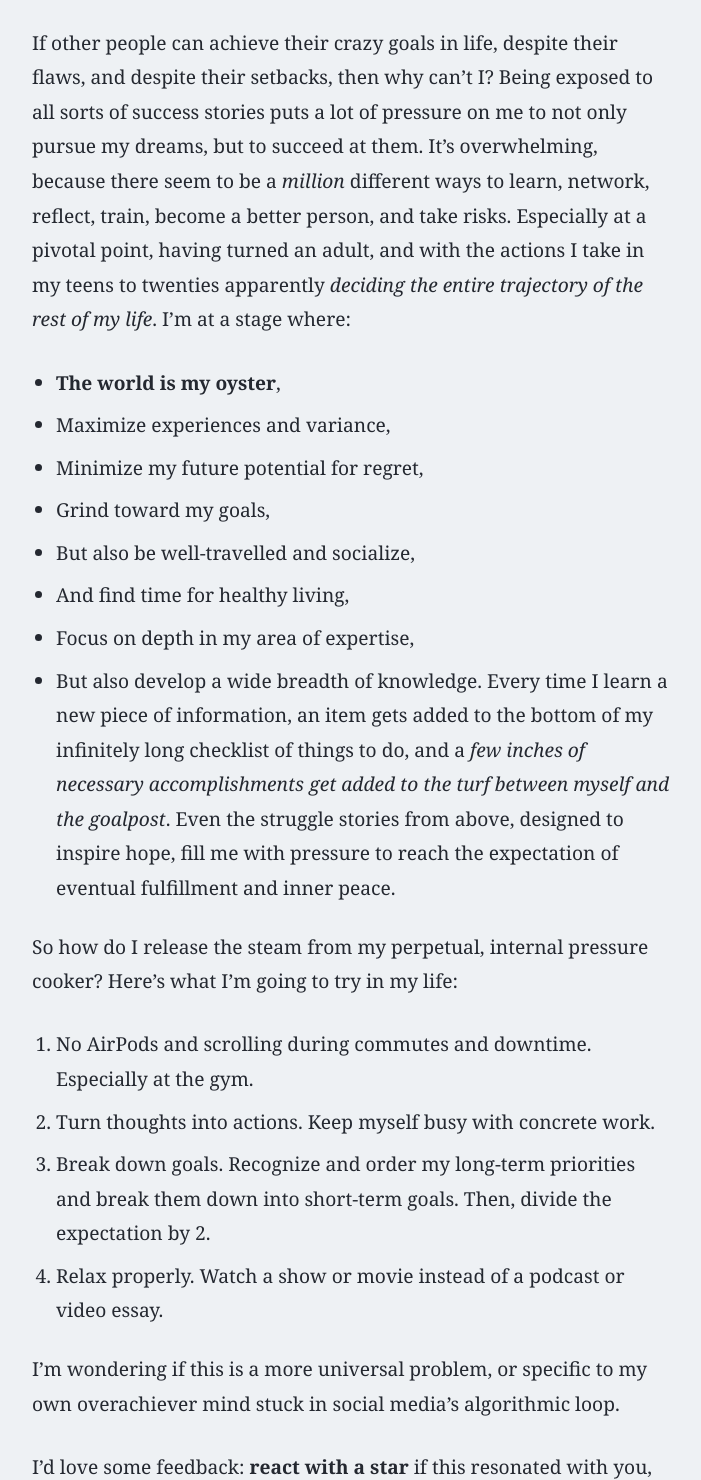
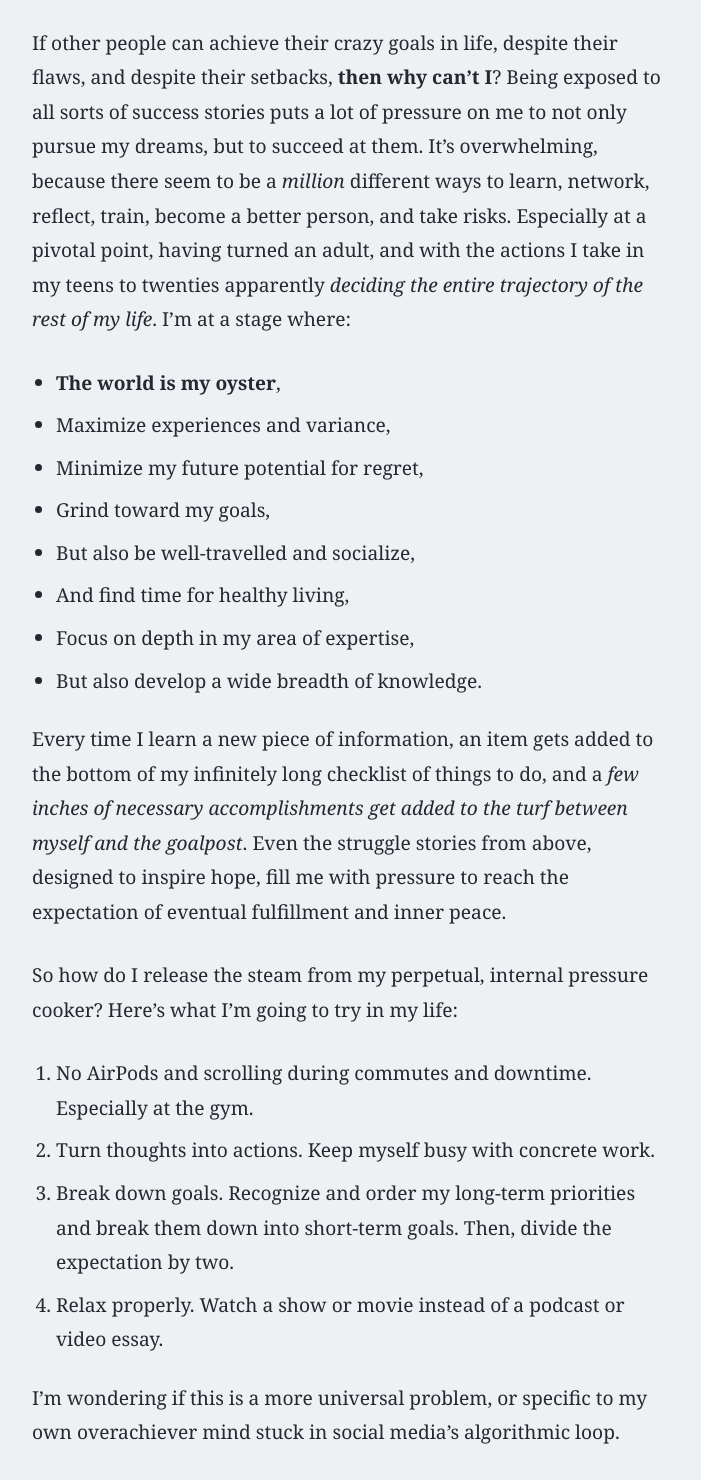
Before and after one commit to qixuan-ding/personal-website, an Astro site: page /writing/advice-vs-anxiety in a window 1280 px wide. Shown: the part 1313-2793 px from the top of the page, without its empty margins (288-989 px from the left). Built offline with nearby package versions, Linux system fonts and the light colour scheme; Astro itself is replaced by a stand-in of ours; no server answers.

Commit message:
small fixes to article

```diff
--- a/src/content/writing/advice-vs-anxiety.md
+++ b/src/content/writing/advice-vs-anxiety.md
@@ -12,7 +12,7 @@ The internet, and especially social media, has made information more accessible
 
 **People generally present themselves at their best on social media.** This makes sense. Especially for advice-oriented content, a creator needs to provide credibility or a hook for viewers to be engaged with their content: podcasts with new grads working in big tech, travel compilations of self-employed influencers, and jacked guys explaining the right exercise forms. These are obvious examples, and I believe this idea runs deeper. A lot of the content that I watch is about hardship in someone's life. And the way these reels, TikToks, or video essays are framed is about how they found *the light at the end of the tunnel*. These stories bring about hope: they reframe struggle as either something good happening to you or as fuel for personal success. But the feeling that online content like this presents to me is *increasingly manifesting as anxiety about my own life*.
 
-If other people can achieve their crazy goals in life, despite their flaws, and despite their setbacks, then why can't I? Being exposed to all sorts of success stories puts a lot of pressure on me to not only pursue my dreams, but to succeed at them. It's overwhelming, because there seem to be a *million* different ways to learn, network, reflect, train, become a better person, and take risks. Especially at a pivotal point, having turned an adult, and with the actions I take in my teens to twenties apparently *deciding the entire trajectory of the rest of my life*. I'm at a stage where:
+If other people can achieve their crazy goals in life, despite their flaws, and despite their setbacks, **then why can't I**? Being exposed to all sorts of success stories puts a lot of pressure on me to not only pursue my dreams, but to succeed at them. It's overwhelming, because there seem to be a *million* different ways to learn, network, reflect, train, become a better person, and take risks. Especially at a pivotal point, having turned an adult, and with the actions I take in my teens to twenties apparently *deciding the entire trajectory of the rest of my life*. I'm at a stage where:
 - **The world is my oyster**,
 - Maximize experiences and variance,
 - Minimize my future potential for regret,
@@ -21,12 +21,13 @@ If other people can achieve their crazy goals in life, despite their flaws, and
 - And find time for healthy living,
 - Focus on depth in my area of expertise,
 - But also develop a wide breadth of knowledge.
+
 Every time I learn a new piece of information, an item gets added to the bottom of my infinitely long checklist of things to do, and a *few inches of necessary accomplishments get added to the turf between myself and the goalpost*. Even the struggle stories from above, designed to inspire hope, fill me with pressure to reach the expectation of eventual fulfillment and inner peace.
 
 So how do I release the steam from my perpetual, internal pressure cooker? Here's what I'm going to try in my life:
 1. No AirPods and scrolling during commutes and downtime. Especially at the gym.
 2. Turn thoughts into actions. Keep myself busy with concrete work.
-3. Break down goals. Recognize and order my long-term priorities and break them down into short-term goals. Then, divide the expectation by 2.
+3. Break down goals. Recognize and order my long-term priorities and break them down into short-term goals. Then, divide the expectation by two.
 4. Relax properly. Watch a show or movie instead of a podcast or video essay.
 
 I'm wondering if this is a more universal problem, or specific to my own overachiever mind stuck in social media's algorithmic loop.
```
